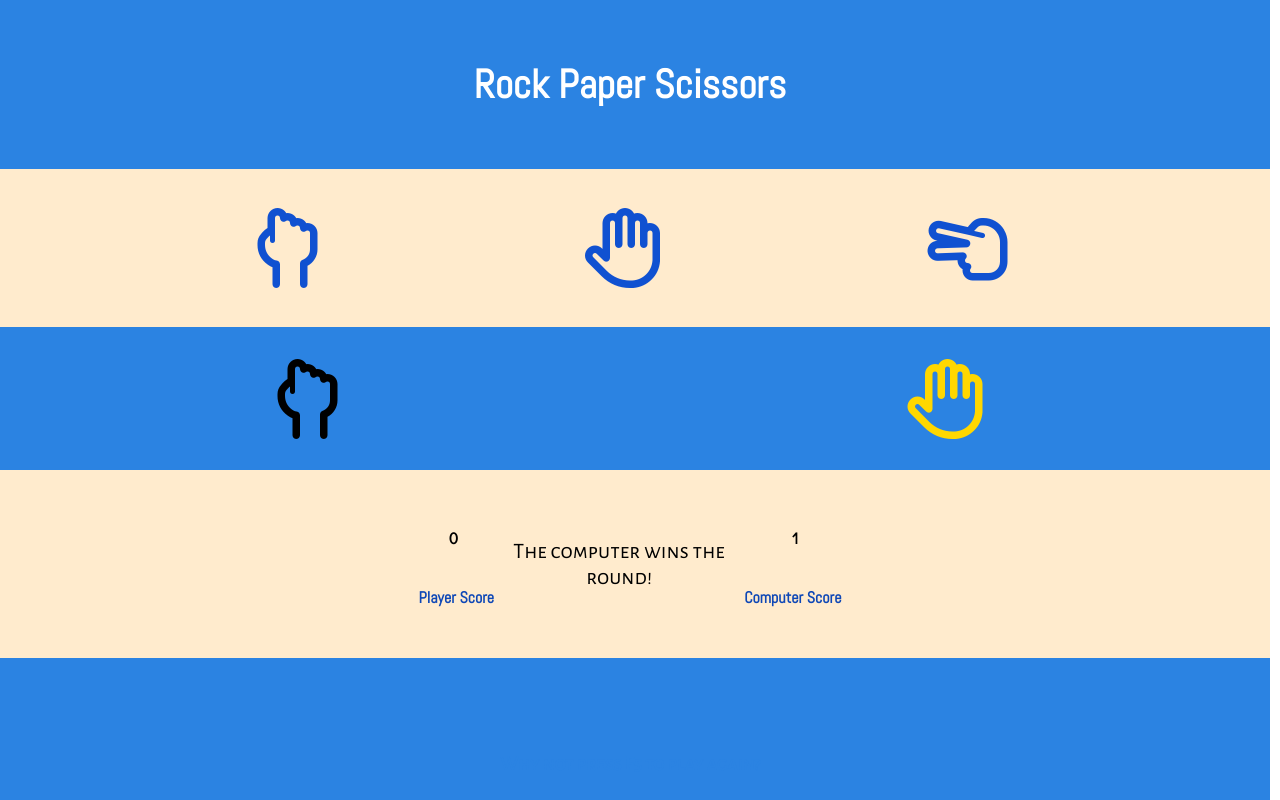
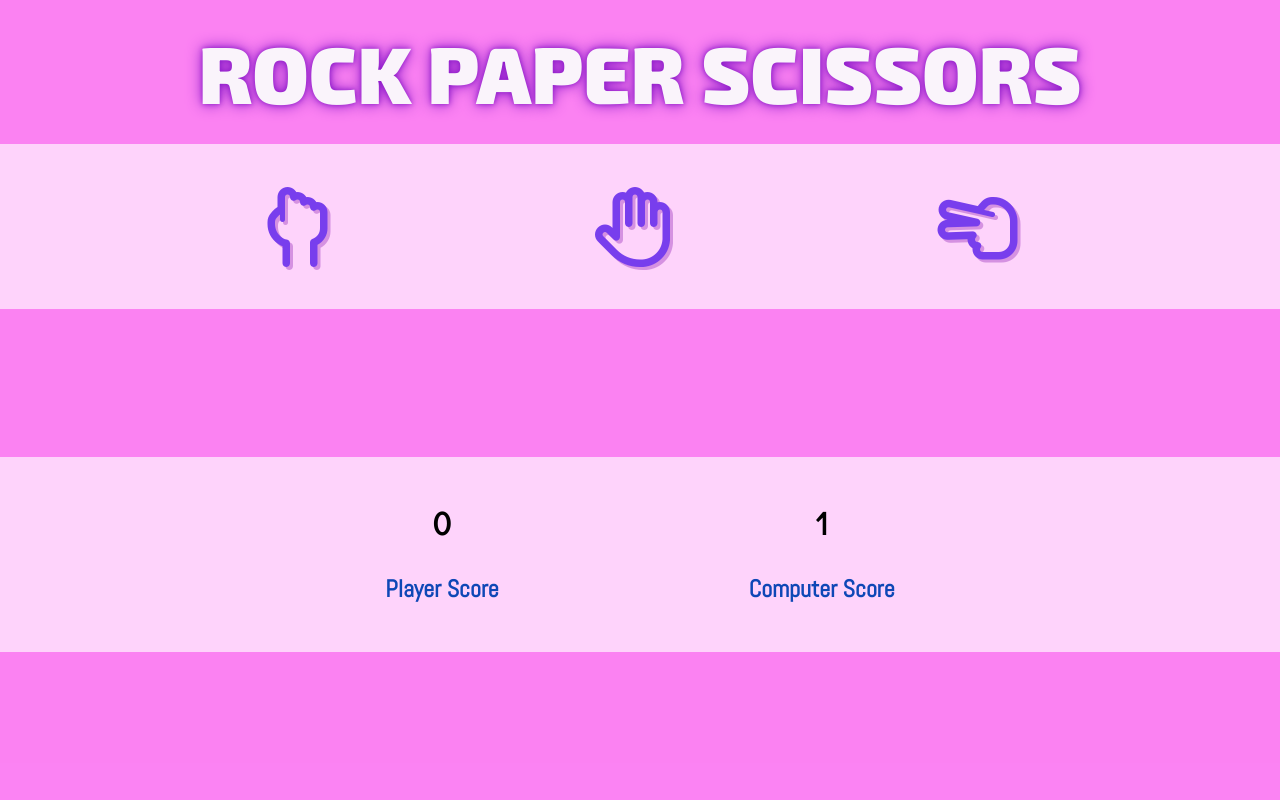
Before and after one commit to Mizan95/top-rock-paper-scissors-project, a plain HTML site: page index.html in a window 1280 px wide. Both pictures are taken after a click on the icon 287 px from the left and 248 px from the top of the page. Drawn offline with Linux system fonts and the light colour scheme.

Commit message:
Complete item container and selection container animations

```diff
--- a/index.html
+++ b/index.html
@@ -22,7 +22,7 @@
 </head>
 <body>
         <div class="main-title-container">
-            <div class="main-title">Rock Paper Scissors</div>
+            <div class="main-title glow">Rock Paper Scissors</div>
         </div>
 
         <div class="item-button-container">
@@ -40,9 +40,9 @@
             <i id="player-item">
 
             </i>
-            <div id="computer-item">
+            <i id="computer-item">
 
-            </div>
+            </i>
         </div>
         <div class="score-result-container">
             <div class="score-box-wrapper">
--- a/script.js
+++ b/script.js
@@ -37,10 +37,14 @@ function resetScores() {
     computerScoreBox.textContent = compScore;
 }
 
-let isButtonDisabled = false;
+
 
 // When a user clicks on a rock, paper, scissors button, game is started
+// Spam prevent enabled
+
 function startApplication() {
+    let isButtonDisabled = false;
+
     rockButton.addEventListener('click', (e) => {
         if (isButtonDisabled) return;
 
@@ -51,6 +55,7 @@ function startApplication() {
 
         setTimeout(() => {
           isButtonDisabled = false;
+
           rockButton.removeAttribute('disabled');
         }, 3000);
     });
@@ -73,7 +78,7 @@ function startApplication() {
 
 
     scissorsButton.addEventListener('click', (e) => {
-        if (isButtonDisabled == true) return;
+        // if (isButtonDisabled == true) return;
 
         simulateGame(e);
 
@@ -111,7 +116,7 @@ function simulateGame(event) {
 
     changeItemColour(winner);
 
-    setTimeout(removeAllClasses, 3000, playerItem, computerItem);
+    setTimeout(removeAllClasses, 2500, playerItem, computerItem);
 }
 
 
@@ -139,27 +144,35 @@ function removeAllClasses(...rest) {
 
 function glowItemGold(...rest) {
     rest.forEach(item => setTimeout(() => {
-        item.style.cssText = 'color: gold'
+        item.style.cssText = "color: #f5f3f4; text-shadow: 0 0 5px #f719e8";
+        item.style.transform = "scale(1.5)";
+        item.style.transition = "transform 0.25s ease";
     },
     750));
 
     rest.forEach(item => setTimeout(() => {
-        item.style.cssText = ''
+        item.style.cssText = '';
+        item.style.transform = "scale(1)";
+        item.style.transition = "transform 0.25s ease";
     },
-    3000));
+    1750));
 }
 
 
 function glowItemsGrey(...rest) {
        rest.forEach(item => setTimeout(() => {
-        item.style.cssText = 'color: #754219'
+        item.style.cssText = 'color: #813b71';
+        item.style.transform = "scale(1.25)";
+        item.style.transition = "transform 0.25s ease";
     },
     750));
 
     rest.forEach(item => setTimeout(() => {
-        item.style.cssText = ''
+        item.style.cssText = '';
+        item.style.transform = "scale(1)";
+        item.style.transition = "transform 0.25s ease";
     },
-    3000));
+    1750));
 }
 
 
@@ -242,7 +255,7 @@ function displayWinner(winner) {
                 break;
         }
 
-    setTimeout(removeDisplay, 2550, roundResultBox);
+    setTimeout(removeDisplay, 1500, roundResultBox);
 }
 
 
@@ -272,15 +285,6 @@ function updateScore(roundWinner) {
 }
 
 
-
-function receiveGameOver() {
-    if (winningScoreReached()) {
-        setTimeout(outputFinalWinner, 2000)
-        setTimeout(() => {setInterval(displayPlayAgainMessage, 1000)}, 2500 )
-    }
-}
-
-
 // Displays scores in player and comp score boxes
 function displayScores() {
     playerScoreBox.textContent = playerScore;
@@ -296,8 +300,38 @@ function outputFinalWinner() {
     }
 }
 
-function displayPlayAgainMessage() {
-    const f5Div = document.querySelector(".f5Div");
-    f5Div.classList.toggle("press-f5-box")
-    setTimeout(() => {f5Div.classList.toggle("press-f5-box")}, 500)
+
+function receiveGameOver() {
+    if (winningScoreReached()) {
+        setTimeout(outputFinalWinner, 2000);
+        // setTimeout(flashElement, 4000)
+        setTimeout(flashElementRepeat, 3000, 2000);
+    }
 }
+
+function flashElementRepeat(interval) {
+    setInterval(flashElement, interval);
+}
+
+
+function flashElement() {
+    let isVisible = false;
+
+    if (isVisible) return;
+
+    isVisible = true;
+    f5Div.style.visibility = "visible";
+
+    setTimeout(
+        () => {
+        isInvisible = false;
+        f5Div.style.visibility = "hidden";}, 1000);
+}
+
+const f5Div = document.querySelector(".f5Div");
+
+f5Div.style.visibility = "hidden";
+
+function hideElement(element) {
+    element.style.visibility = "hidden";
+}
--- a/style.css
+++ b/style.css
@@ -1,10 +1,14 @@
+@import url("https://fonts.googleapis.com/css2?family=Exo+2:wght@300;700;900&display=swap");
+
+
+
 body {
     height: 100vh;
     width: 100vw;
     display: flex;
     flex-direction: column;
     justify-content: flex-start;
-    margin: 0 -10px;
+    margin: auto;
 }
 
 body > * {
@@ -12,41 +16,79 @@ body > * {
 }
 
 .main-title-container {
-    display: flex;
+    /*     display: flex;
     justify-content: center;
     padding: 20px;
-    background-color: #2b83e2;
-}
+    background-color: #2b83e2; */
+    display: grid;
+    align-items: center;
+    justify-content: center;
+    /*     transform: skew(0, -10deg); */
+    /* background: rgb(63, 161, 251); */
+    background: rgb(247 25 232 / 54%);
+    }
 
 
 
 .main-title {
-    /* width: 300px; */
-    /* height: 100px; */
-    color: white;
+/*     color: white;
     font-weight: 700;
     display: flex;
     justify-content: center;
     align-items: center;
     font-size: 40px;
-    font-family: 'Abel', 'Arial', 'Verdana';
+    font-family: 'Abel', 'Arial', 'Verdana'; */
+    font-family: "Exo 2", sans-serif;
+    order: 2;
+    color: #faf4fb;
+    font-weight: 900;
+    text-transform: uppercase;
+    font-size: clamp(3rem, 10vw, 6rem);
+    line-height: 0.75em;
+    text-align: center;
+    text-shadow: 6px 6px 0px rgba(0,0,0,0.2)
+}
+
+.glow {
+    font-size: 80px;
+    /* color: #fff; */
+    text-align: center;
+    -webkit-animation: glow 1s ease-in-out infinite alternate;
+    -moz-animation: glow 1s ease-in-out infinite alternate;
+    animation: glow 1s ease-in-out infinite alternate;
+}
+
+/* #8d1aca, 0 0 40px #e60073, 0 0 50px #e60073, 0 0 60px #e60073, 0 0 70px #e60073; */
+
+@-webkit-keyframes glow {
+  from {
+    text-shadow: 0 0 5px #8d1aca, 0 0 10px #8d1aca00, 0 0 15px #8d1aca;
+  }
+  to {
+    /* text-shadow: 0 0 5px #fff, 0 0 10px #ff4da6, 0 0 15px #ff4da6, 0 0 50px #ff4da6, 0 0 60px #ff4da6, 0 0 70px #ff4da6, 0 0 80px #ff4da6; */
+  }
 }
 
 .item-button-container {
     display: flex;
     justify-content: space-evenly;
-    background-color: blanchedalmond;
     align-items: center;
+    background: rgb(247 25 232 / 19%);
 }
 
 
 
 .item-button-container > i {
-    color: #1051d1;
+    color: #783eed;
+    text-shadow: 3px 3px 0px rgb(212 142 224 / 97%);
+    transform: scale(1);
+    transition: transform .35s ease;
 }
 
 .item-button-container > i:hover {
-    color: gold;
+    transform: scale(1.25);
+    transition: transform .35s ease;
+    color: #4e1688;
 }
 
 .on-click {
@@ -58,15 +100,13 @@ body > * {
     display: flex;
     justify-content: space-around;
     align-items: center;
-    background-color: #2b83e2;
+    /* background-color: #2b83e2; */
     flex-basis: 4em;
+    background: rgb(247 25 232 / 54%);
 }
 
 #selection-container > i {
-    /* width: 20px; */
-    /* height: 20px; */
-    /* background-color: pink; */
-    /* display: block; */
+    color: #4e1688;
 }
 
 .winner {
@@ -77,12 +117,16 @@ body > * {
     display: flex;
     justify-content: center;
     align-items: center;
-    background-color: blanchedalmond;
+    /* background-color: blanchedalmond; */
     flex-basis: 110px;
+    background: rgb(247 25 232 / 19%);
 }
 
 .score-box-wrapper {
     margin-bottom: 2em;
+    display: flex;
+    flex-direction: column;
+    align-items: center;
 }
 
 #player-score-box {
@@ -93,6 +137,7 @@ body > * {
     align-items: center;
     font-family: 'Didact Gothic', 'Arial';
     font-weight: 650;
+    font-size: 2em;
 }
 
 #computer-score-box {
@@ -103,13 +148,14 @@ body > * {
     align-items: center;
     font-family: 'Didact Gothic', 'Arial';
     font-weight: 650;
-    margin-left: 1em;
+    font-size: 2em;
 }
 
 .score-box-heading {
     color: #0e47b6;
     font-weight: 700;
     font-family: 'Abel', 'Arial', 'Verdana';
+    font-size: 1.5em;
 }
 
 #round-result-box {
@@ -126,7 +172,6 @@ body > * {
 }
 
 #final-winner-box-container {
-    background-color: #2b83e2;
     display: flex;
     flex-direction: column;
     justify-content: center;
@@ -135,6 +180,7 @@ body > * {
     font-family: 'Alegreya Sans SC';
     font-weight: 700;
     flex-basis: 4em;
+    background: #f719e88a;
 }
 
 #final-winner-box {
@@ -150,7 +196,7 @@ body > * {
 }
 
 .f5Div {
-    color: #2b83e2;
+    color: rgb(82 13 78 / 54%);
     font-size: 20px;
 }
 
```
